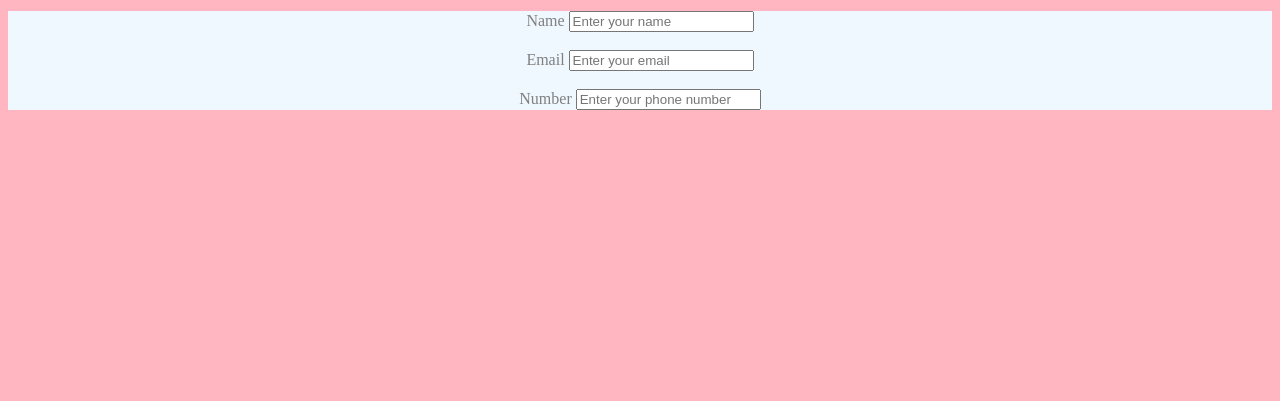
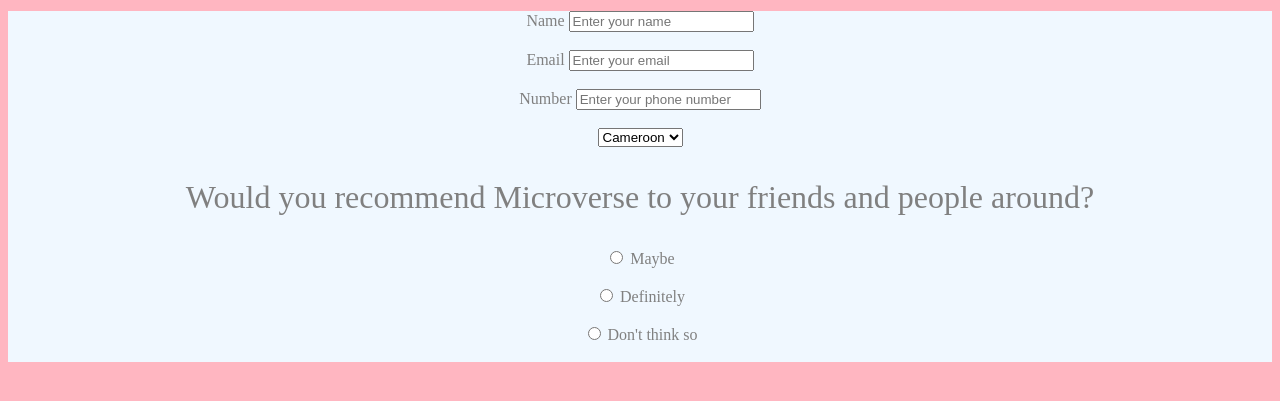
Before and after one commit to HAMMAS-SALEEM/Review-The-Survey-Form, a plain HTML site: page index.html in a window 1280 px wide. Shown: the part 237-638 px from the top of the page. Drawn offline with Linux system fonts and the light colour scheme.

Commit message:
story 13

```diff
--- a/index.html
+++ b/index.html
@@ -13,8 +13,18 @@
         <label for='email' id='email-label'>Email</label>
         <input id="email" type="text" placeholder='Enter your email' pattern=/^[a-zA-Z0-9.! #$%&'*+/=? ^_`{|}~-]+@[a-zA-Z0-9-]+(?:\. [a-zA-Z0-9-]+)*$/'><br><br>
         <label id="number" id='number-label'>Number</label>
-        <input id="number" type="text" placeholder='Enter your phone number' pattern=/^[0-9' min=7 max=11>
-
+        <input id="number" type="text" placeholder='Enter your phone number' pattern=/^[0-9 min=7 max=11><br><br>
+        <select id="dropdown">
+          <option value="country">Cameroon</option>
+           <option value="country">Pakistan</option>
+        </select>
+        <p>Would you recommend Microverse to your friends and people around?</p>
+        <input id="name" type="radio">
+        <label id="Definitely" for='radio'>Maybe</label><br><br>
+        <input id="name" type="radio">
+        <label id="Definitely" for='radio'>Definitely</label><br><br>
+        <input id="name" type="radio">
+        <label id="Definitely" for='radio'>Don't think so</label><br><br>
         </form>
     </body>
 </html>
```
